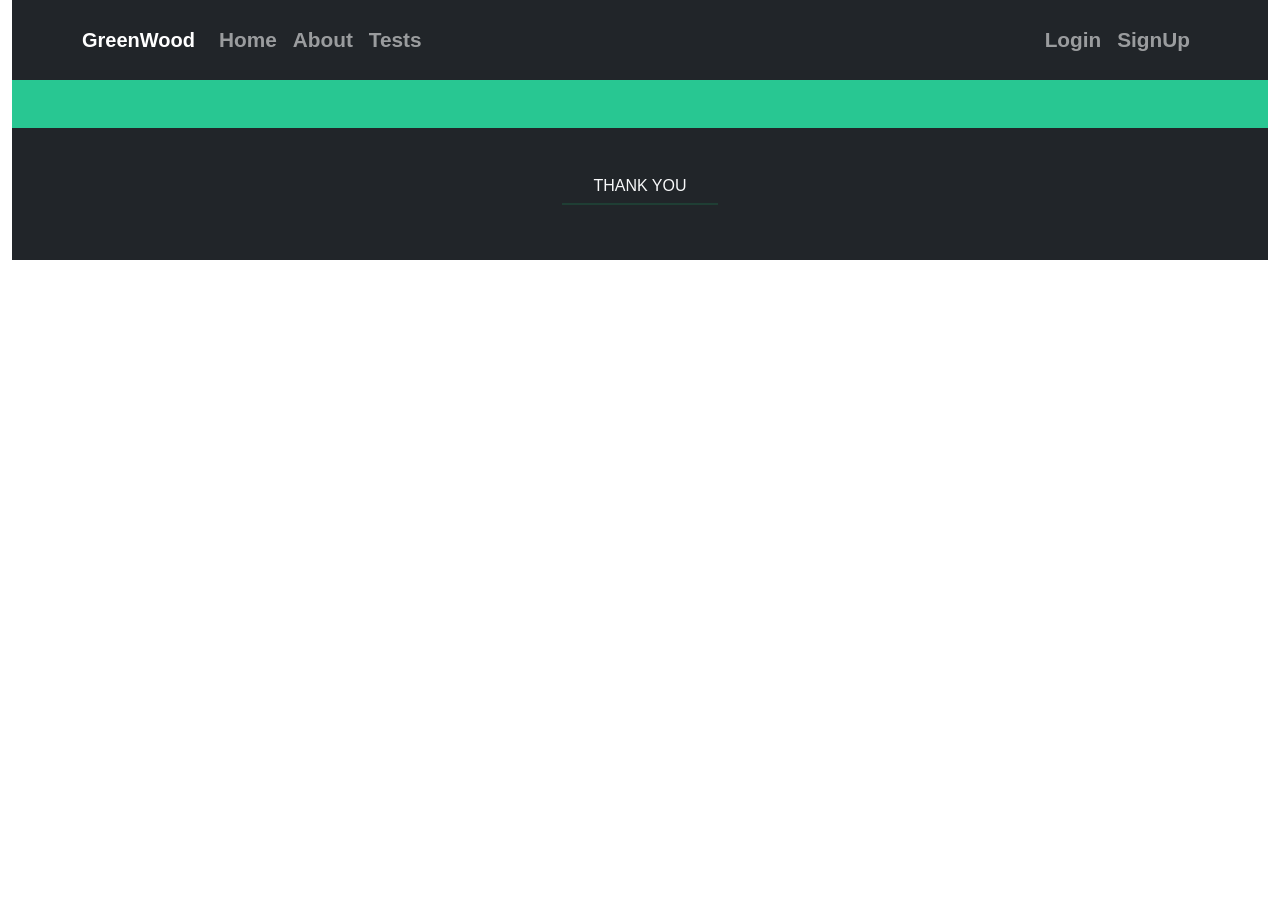
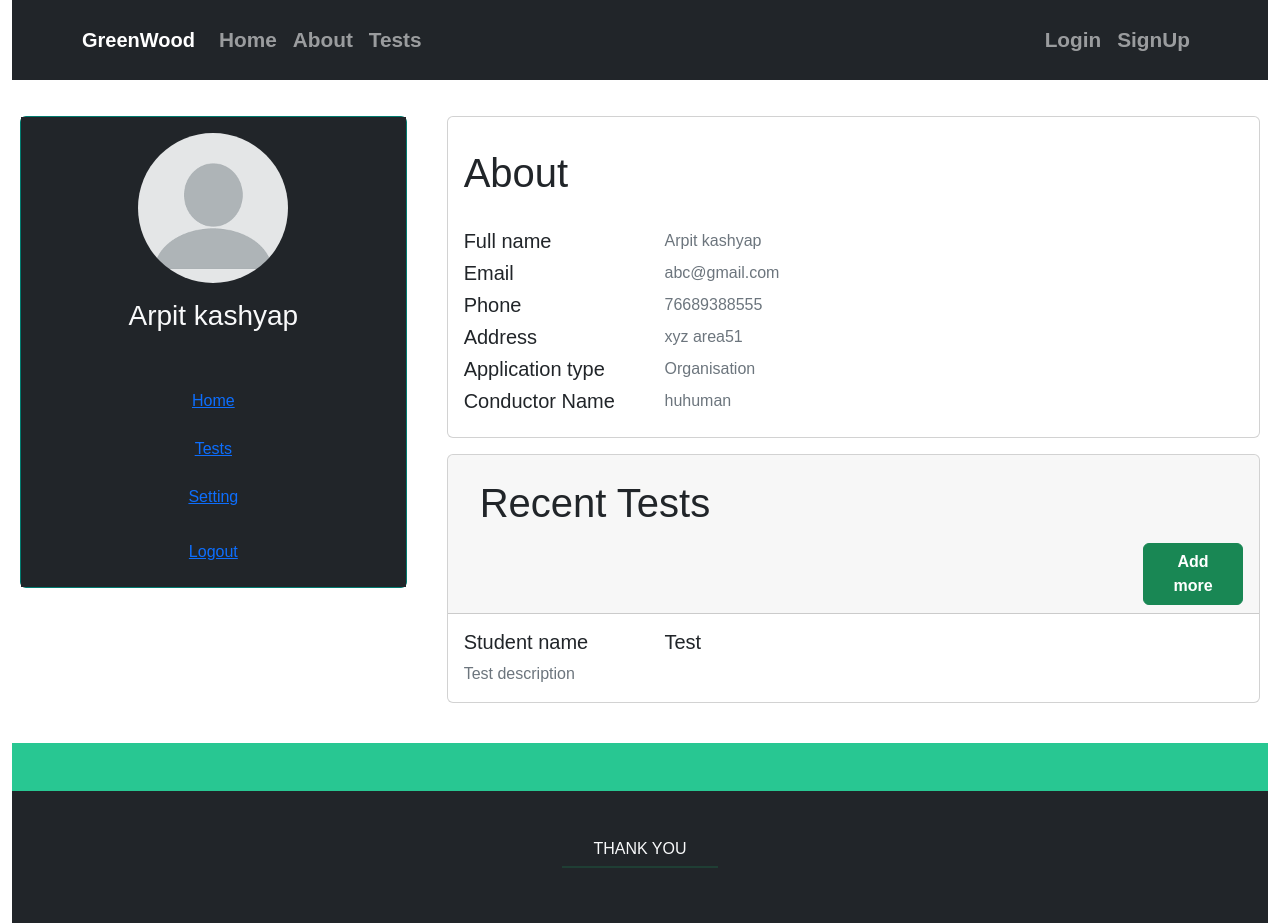
Before and after one commit to Astro3321/greenwood, a React (Create React App) app: page /OrgProfile in a window 1280 px wide. Before the commit the page ends 800 px from the top, so only its background shows below. Built offline with nearby package versions, Linux system fonts and the light colour scheme; no server answers; a web font is replaced by a local one.

Commit message:
Add Organistion profile Page

```diff
--- a/src/App.js
+++ b/src/App.js
@@ -12,6 +12,7 @@ import Assessment from "./components/Assessment"
 import UpdateProfile from "./components/UpdateProfile"
 import RecentTest from "./components/RecentTest"
 import OrgSignup from "./components/OrgSignup"
+import OrgProfile from "./components/OrgProfile"
 
 export default function App() {
 	const fontStyles = {
@@ -50,8 +51,9 @@ export default function App() {
 					<Route path="/about" element={<About />}></Route> About
 					<Route path="/tests" element={<Assessment />}></Route> Assessment
 					<Route path="/UpdateProfile" element={<UpdateProfile/>}></Route> UpdateProfile
-					<Route path="/RecentTest" element={<RecentTest/>}></Route> UpdateProfile
-					<Route path="/OrgSignup" element={<OrgSignup/>}></Route> UpdateProfile
+					<Route path="/RecentTest" element={<RecentTest/>}></Route> Recent Test
+					<Route path="/OrgSignup" element={<OrgSignup/>}></Route> Organisation signup
+					<Route path="/OrgProfile" element={<OrgProfile/>}></Route> Organisation profile
 				</Routes>
 				<Footer />
 			</AuthProvider>
--- /dev/null
+++ b/src/components/OrgProfile.js
@@ -0,0 +1,102 @@
+import React from 'react'
+import { Button } from 'react-bootstrap'
+
+
+export default function OrgProfile() {
+  return (
+    <div>
+       <div className='my-4' >
+      <div className="row " >
+        <div className="col-md-4 mt-1" >
+            <div className="card text-center side" >
+                <div className="card-body bg-dark" >
+                    <img src="profile.png" alt="" className='rounded-circle' width={150}/>
+                    <div className="mt-3">
+                        <h3 className='text-light'>Arpit kashyap</h3><br /><br />
+                        <a href="/">Home</a><br /><br />
+                        <a href="/">Tests</a><br /><br />
+                        <a href="/">Setting</a><br /><br />
+                        <Button variant="link">Logout</Button>
+                    </div>
+                </div>
+            </div>
+         </div>
+         <div className="col-md-8 mt-1" >
+            <div className="card mb-3 content" style={{background:"white"}}>
+                <h1 className='m-3 pt-3'>About</h1>
+                <div className="card-body">
+                    <div className="row">
+                        <div className="col-md-3">
+                            <h5>Full name</h5>
+                        </div>
+                        <div className="col-md-9 text-secondary">
+                            Arpit kashyap
+                        </div>
+                    </div>
+                    {/* <hr /> */}
+                    <div className="row">
+                        <div className="col-md-3">
+                            <h5>Email</h5>
+                        </div>
+                        <div className="col-md-9 text-secondary">abc@gmail.com</div>
+                    </div>
+                    {/* <hr /> */}
+                    <div className="row">
+                        <div className="col-md-3">
+                            <h5>Phone</h5>
+                        </div>
+                        <div className="col-md-9 text-secondary">
+                            76689388555
+                        </div>
+                    </div>
+                    <div className="row">
+                        <div className="col-md-3">
+                            <h5>Address</h5>
+                        </div>
+                        <div className="col-md-9 text-secondary">
+                            xyz area51
+                        </div>
+                    </div>
+                    <div className="row">
+                        <div className="col-md-3">
+                            <h5>Application type</h5>
+                        </div>
+                        <div className="col-md-9 text-secondary">
+                           Organisation
+                        </div>
+                    </div>
+                    <div className="row">
+                        <div className="col-md-3">
+                            <h5>Conductor Name</h5>
+                        </div>
+                        <div className="col-md-9 text-secondary">
+                          huhuman
+                        </div>
+                    </div>
+                </div>
+            </div>
+            <div className="card mb-3 content" style={{background:"white"}}>
+                <div className="card-header">
+                <h1 className='m-3'>Recent Tests </h1>
+                <button type='button' className='btn btn-success' style={{width:"100px",float:"right"}}> <strong>Add more</strong> <span className="las la-arrow-right"></span></button>
+                </div>
+                <div className="card-body">
+                    <div className="row">
+                        <div className="col-md-3">
+                            <h5>Student name</h5>
+                        </div>
+                        <div className="col-md-3">
+                            <h5>Test</h5>
+                        </div>
+                        <div className="col-md-9 text-secondary">
+                            Test description
+                        </div>
+                    </div>
+                </div>
+            </div>
+         </div>
+      </div>
+    </div>
+    </div>
+  )
+}
```
